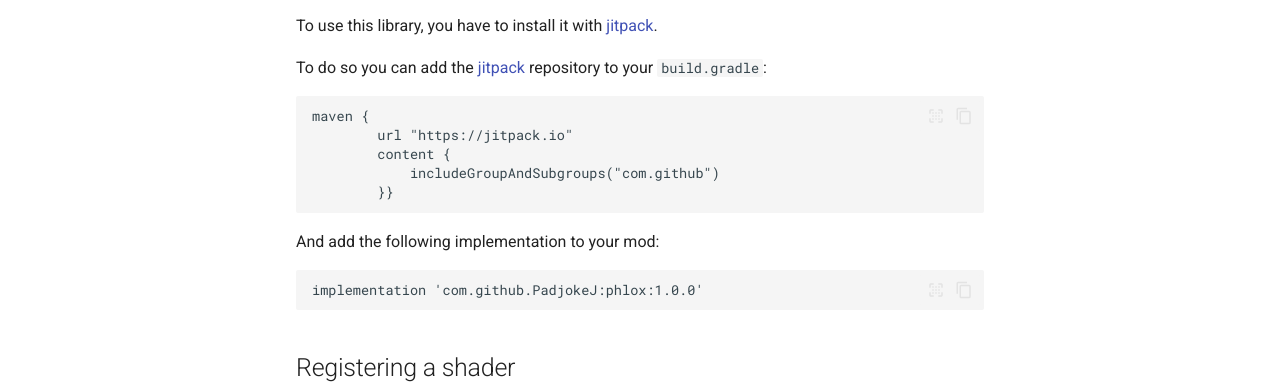
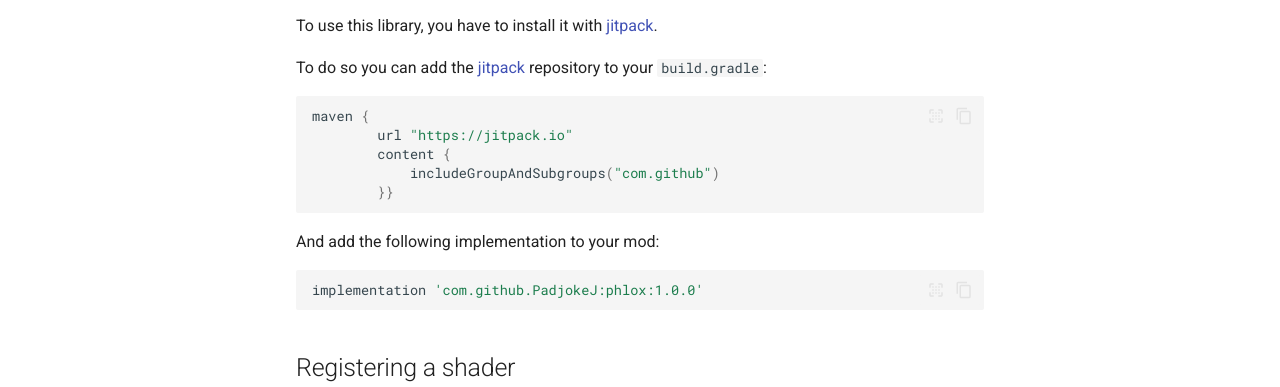
Before and after one commit to PadjokeJ/phlox, an MkDocs documentation site: the page built from docs/index.md, in a window 1280 px wide and 953 px high. Shown: the part 283-670 px from the top of the window. Built offline with MkDocs 1.6.1 and Material for MkDocs 9.7.7, drawn with Linux system fonts in a browser that asks for light colours.

Commit message:
fix: gradle highlighting

````diff
--- a/docs/index.md
+++ b/docs/index.md
@@ -8,7 +8,7 @@ To use this library, you have to install it with [jitpack](https://jitpack.io/).
 
 To do so you can add the [jitpack](https://jitpack.io/) repository to your `build.gradle`:
 
-```gradle
+```groovy
 maven {
         url "https://jitpack.io"
         content {
@@ -18,7 +18,7 @@ maven {
 
 And add the following implementation to your mod:
 
-```gradle
+```groovy
 implementation 'com.github.PadjokeJ:phlox:1.0.0'
 
 ```
````
